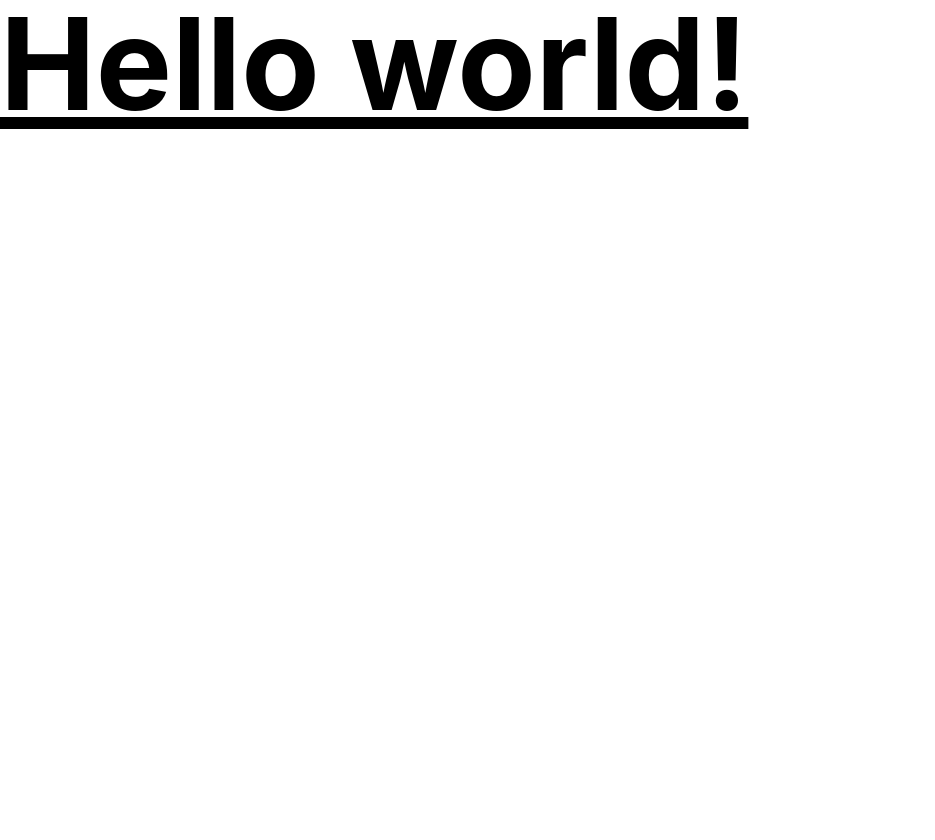
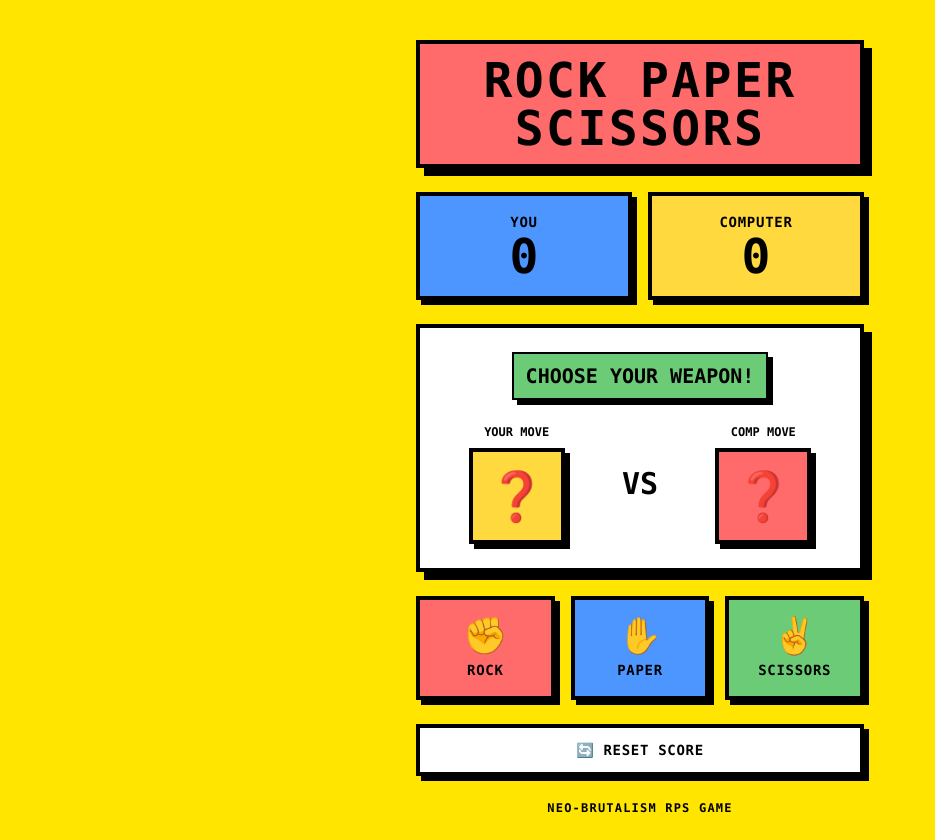
Before and after one commit to dipu-ray/rock-paper-scissors, a website built with Vite: page index.html in a window 1280 px wide. Shown: the whole page, without its empty margins (0-935 px from the left). Before the commit the page ends 800 px from the top, so only its background shows below. Built offline with nearby package versions, Linux system fonts and the light colour scheme.

Commit message:
To developed design part

```diff
--- a/index.html
+++ b/index.html
@@ -2,17 +2,98 @@
 <html>
 
 <head>
-    <meta charset="UTF-8">
-    <meta name="viewport" content="width=device-width, initial-scale=1.0">
+    <meta charset="UTF-8" />
+    <meta name="viewport" content="width=device-width, initial-scale=1.0" />
     <title>Rock Paper Scissors</title>
-    <link rel="shortcut icon" href="./assets/images/favicon.png" type="image/x-icon">
-    <link href="./src/style.css" rel="stylesheet">
+    <link rel="shortcut icon" href="./assets/images/favicon.png" type="image/x-icon" />
+    <link href="./src/style.css" rel="stylesheet" />
 </head>
 
-<body>
-    <h1 class="text-9xl font-bold underline">
-        Hello world!
-    </h1>
+<body class="bg-[#FFE500] font-mono min-h-screen flex flex-col justify-between p-4 text-black">
+    <!-- Header -->
+    <header class="max-w-md mx-auto w-full text-center mt-2 sm:mt-6">
+        <h1
+            class="text-3xl sm:text-5xl font-black uppercase bg-[#FF6B6B] border-4 border-black p-3 neo-shadow-lg tracking-wider">
+            Rock Paper Scissors
+        </h1>
+    </header>
+
+    <!-- Main Game Container -->
+    <main class="max-w-md mx-auto w-full my-auto py-6">
+        <!-- Score Board -->
+        <div class="grid grid-cols-2 gap-4 mb-6">
+            <div class="bg-[#4D96FF] border-4 border-black p-4 text-center neo-shadow">
+                <p class="text-xs sm:text-sm font-bold uppercase tracking-wider">
+                    YOU
+                </p>
+                <p id="player-score" class="text-4xl sm:text-5xl font-black">0</p>
+            </div>
+            <div class="bg-[#FFD93D] border-4 border-black p-4 text-center neo-shadow">
+                <p class="text-xs sm:text-sm font-bold uppercase tracking-wider">
+                    COMPUTER
+                </p>
+                <p id="computer-score" class="text-4xl sm:text-5xl font-black">0</p>
+            </div>
+        </div>
+
+        <!-- Battle Arena Display -->
+        <div class="bg-white border-4 border-black p-6 neo-shadow-lg text-center mb-6">
+            <div id="result-message"
+                class="text-lg sm:text-xl font-black uppercase bg-[#6BCB77] border-2 border-black py-2 px-3 mb-6 inline-block neo-shadow">
+                Choose Your Weapon!
+            </div>
+            <div class="flex justify-around items-center gap-2">
+                <div class="flex flex-col items-center">
+                    <span class="text-xs font-bold mb-2 uppercase">Your Move</span>
+                    <div id="player-display"
+                        class="w-20 h-20 sm:w-24 sm:h-24 bg-[#FFD93D] border-4 border-black flex items-center justify-center text-4xl sm:text-5xl neo-shadow">
+                        ❓
+                    </div>
+                </div>
+                <span class="text-2xl sm:text-3xl font-black">VS</span>
+                <div class="flex flex-col items-center">
+                    <span class="text-xs font-bold mb-2 uppercase">Comp Move</span>
+                    <div id="computer-display"
+                        class="w-20 h-20 sm:w-24 sm:h-24 bg-[#FF6B6B] border-4 border-black flex items-center justify-center text-4xl sm:text-5xl neo-shadow">
+                        ❓
+                    </div>
+                </div>
+            </div>
+        </div>
+
+        <!-- Action Buttons -->
+        <div class="grid grid-cols-3 gap-2 sm:gap-4 mb-6">
+            <button onclick="playGame('rock')"
+                class="bg-[#FF6B6B] hover:bg-[#ff5252] active:translate-x-1 active:translate-y-1 active:shadow-none border-4 border-black p-3 sm:p-4 neo-shadow font-black text-center transition-all">
+                <div class="text-3xl sm:text-4xl mb-1">✊</div>
+                <div class="text-xs sm:text-sm uppercase tracking-wider">Rock</div>
+            </button>
+            <button onclick="playGame('paper')"
+                class="bg-[#4D96FF] hover:bg-[#3385ff] active:translate-x-1 active:translate-y-1 active:shadow-none border-4 border-black p-3 sm:p-4 neo-shadow font-black text-center transition-all">
+                <div class="text-3xl sm:text-4xl mb-1">✋</div>
+                <div class="text-xs sm:text-sm uppercase tracking-wider">Paper</div>
+            </button>
+            <button onclick="playGame('scissors')"
+                class="bg-[#6BCB77] hover:bg-[#52c260] active:translate-x-1 active:translate-y-1 active:shadow-none border-4 border-black p-3 sm:p-4 neo-shadow font-black text-center transition-all">
+                <div class="text-3xl sm:text-4xl mb-1">✌️</div>
+                <div class="text-xs sm:text-sm uppercase tracking-wider">
+                    Scissors
+                </div>
+            </button>
+        </div>
+
+        <!-- Reset Button -->
+        <button onclick="resetGame()"
+            class="w-full bg-white hover:bg-gray-100 active:translate-x-1 active:translate-y-1 active:shadow-none border-4 border-black p-3 neo-shadow font-black uppercase tracking-wider text-sm">
+            🔄 Reset Score
+        </button>
+    </main>
+
+    <!-- Footer -->
+    <footer class="text-center text-xs font-bold uppercase tracking-widest pb-2">
+        Neo-Brutalism RPS Game
+    </footer>
+
 </body>
 
 </html>
--- a/src/style.css
+++ b/src/style.css
@@ -1 +1,45 @@
 @import "tailwindcss";
+
+/* Custom Neo-Brutalist Shadow Helper */
+.neo-shadow {
+    box-shadow: 5px 5px 0px 0px #000000;
+}
+
+.neo-shadow-lg {
+    box-shadow: 8px 8px 0px 0px #000000;
+}
+
+/* CSS Animations */
+@keyframes popIn {
+    0% {
+        transform: scale(0.8);
+        opacity: 0;
+    }
+    100% {
+        transform: scale(1);
+        opacity: 1;
+    }
+}
+
+@keyframes shake {
+    0% {
+        transform: rotate(0deg);
+    }
+    25% {
+        transform: rotate(-10deg);
+    }
+    75% {
+        transform: rotate(10deg);
+    }
+    100% {
+        transform: rotate(0deg);
+    }
+}
+
+.animate-pop {
+    animation: popIn 0.3s cubic-bezier(0.175, 0.885, 0.32, 1.275) forwards;
+}
+
+.animate-shake {
+    animation: shake 0.4s ease-in-out;
+}
```
